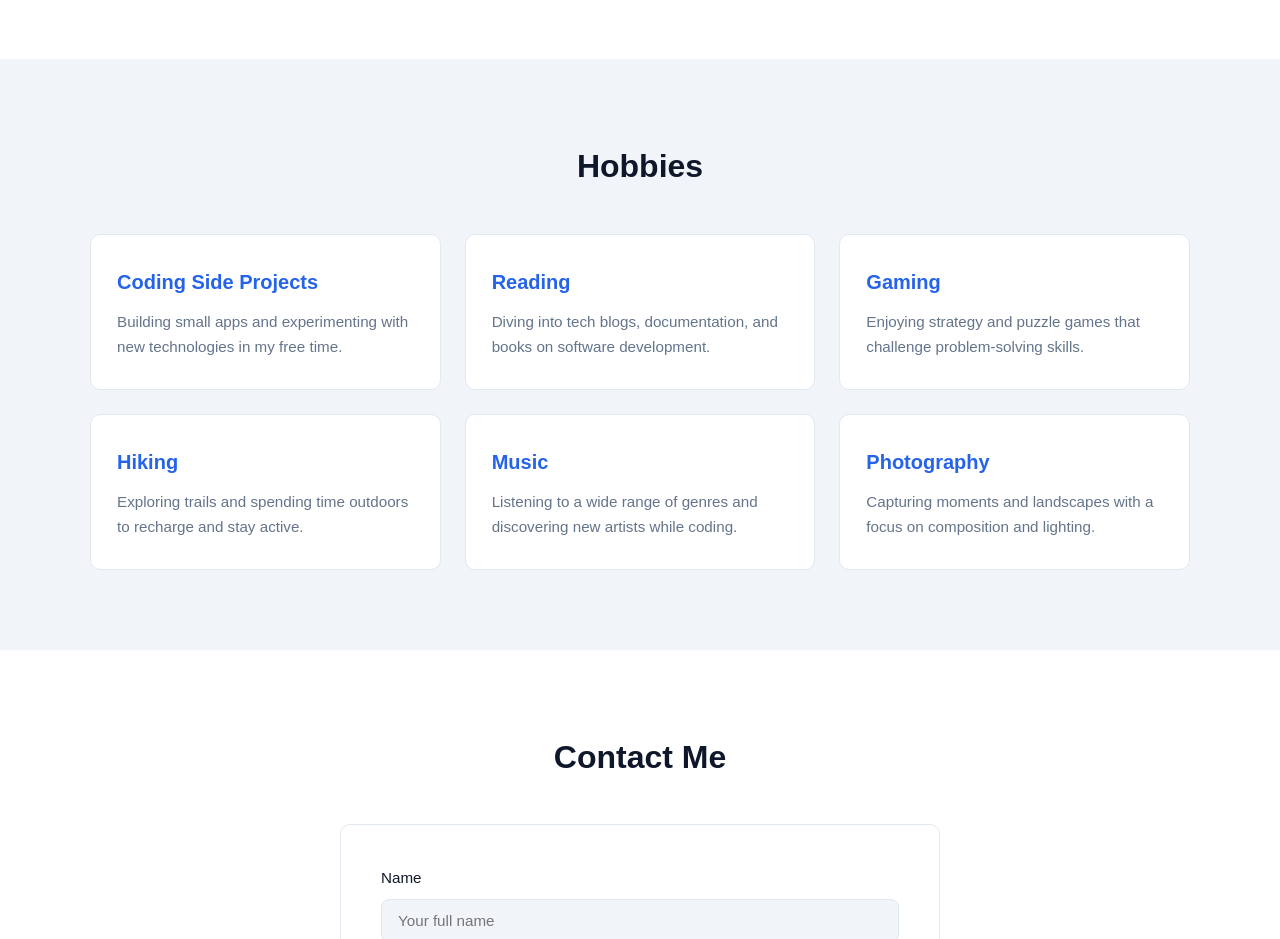
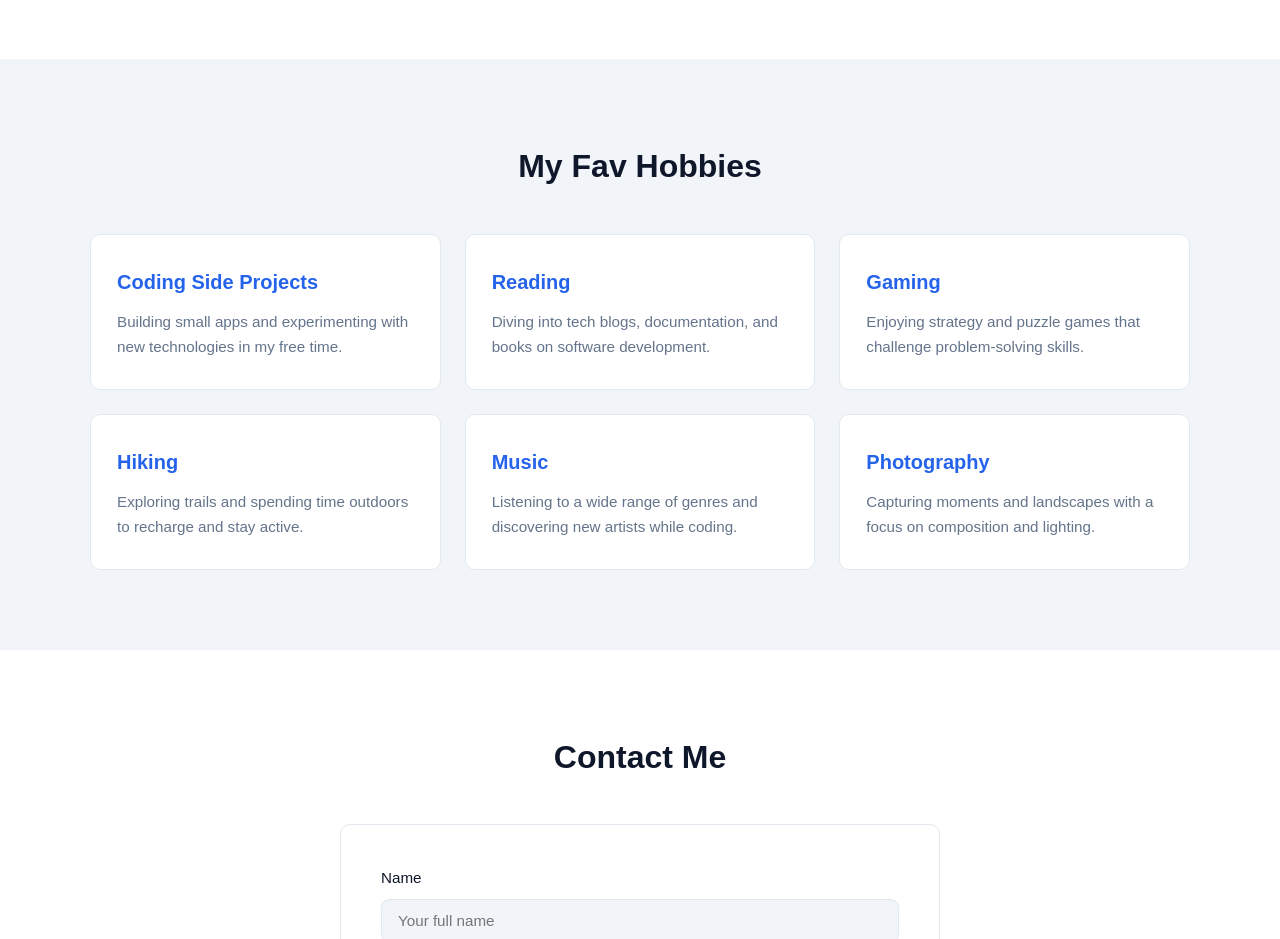
Before and after one commit to kabeermahmood/Portfolio, a plain HTML site: page index.html in a window 1280 px wide. Shown: the part 1620-2559 px from the top of the page. Drawn offline with Linux system fonts and the light colour scheme.

Commit message:
Update heading on branch A

```diff
--- a/index.html
+++ b/index.html
@@ -108,7 +108,7 @@
 
         <section id="hobbies" class="section section-alt">
             <div class="container">
-                <h2 class="section-title">Hobbies</h2>
+                <h2 class="section-title">My Fav Hobbies</h2>
                 <div class="card-grid">
                     <div class="card">
                         <h3 class="card-title">Coding Side Projects</h3>
```
